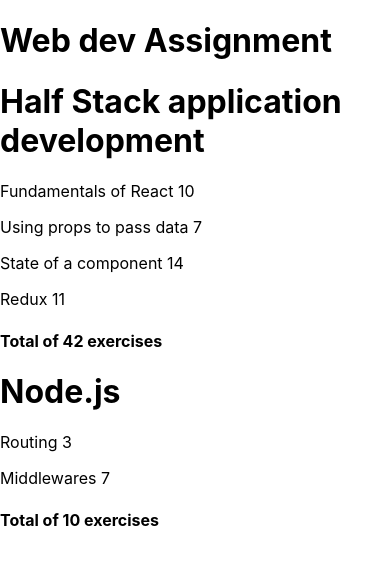
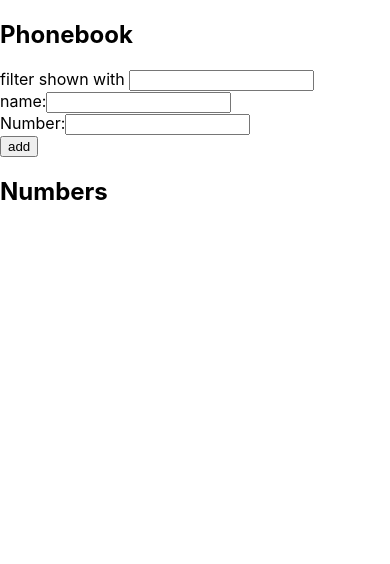
Before and after one commit to samcesa45/fullstackopen-part1, a React (Create React App) app: page / in a window 390 px wide. Shown: the top 564 px of the page. Built offline with nearby package versions, Linux system fonts and the light colour scheme.

Commit message:
added exercise_2.6 phonebook

```diff
--- /dev/null
+++ b/src/exercise_2.6/App.js
@@ -0,0 +1,60 @@
+import React, { useEffect, useState } from 'react';
+import Filter from './component/Filter';
+import PersonForm from './component/PersonForm';
+import Person from './component/Person';
+const App = () => {
+	const [persons, setPersons] = useState([]);
+	const [newName, setNewName] = useState('');
+	const [newNumber, setNumber] = useState('');
+	const [filter, setFiler] = useState('');
+
+	const handleFilterChange = (e) => {
+		setFiler(e.target.value);
+	};
+
+	const handleSubmit = (event) => {
+		event.preventDefault();
+		const personObject = {
+			name: newName,
+			number: newNumber,
+			id: Math.floor(Math.random() * 20) + 1,
+		};
+		if (persons.find((person) => person.name === newName)) {
+			alert(`${newName} is already in phonebook`);
+			setNewName('');
+			setNumber('');
+		} else {
+			setPersons(persons.concat(personObject));
+			setNewName('');
+			setNumber('');
+		}
+	};
+
+	useEffect(() => {
+		const results = persons.filter((person) =>
+			person.name.toLowerCase().includes(filter.toLowerCase())
+		);
+		setPersons(results);
+	}, [filter]);
+
+	return (
+		<div>
+			<h2>Phonebook</h2>
+			<Filter filter={filter} handleFilterChange={handleFilterChange} />
+
+			<PersonForm
+				handleSubmit={handleSubmit}
+				newName={newName}
+				setNewName={setNewName}
+				newNumber={newNumber}
+				setNumber={setNumber}
+			/>
+			<h2>Numbers</h2>
+			{persons.map((person) => (
+				<Person key={person.id} name={person.name} number={person.number} />
+			))}
+		</div>
+	);
+};
+
+export default App;
--- /dev/null
+++ b/src/exercise_2.6/component/Filter.js
@@ -0,0 +1,11 @@
+import React from 'react';
+const Filter = (props) => {
+	const { filter, handleFilterChange } = props;
+	return (
+		<div>
+			filter shown with <input value={filter} onChange={handleFilterChange} />
+		</div>
+	);
+};
+
+export default Filter;
--- /dev/null
+++ b/src/exercise_2.6/component/Person.js
@@ -0,0 +1,11 @@
+import React from 'react';
+const Person = (props) => {
+	const { name, number } = props;
+	return (
+		<p>
+			{name} {number}
+		</p>
+	);
+};
+
+export default Person;
--- /dev/null
+++ b/src/exercise_2.6/component/PersonForm.js
@@ -0,0 +1,21 @@
+import React from 'react';
+const PersonForm = (props) => {
+	const { handleSubmit, newName, setNewName, newNumber, setNumber } = props;
+	return (
+		<form onSubmit={handleSubmit}>
+			<div>
+				name:
+				<input value={newName} onChange={(e) => setNewName(e.target.value)} />
+			</div>
+			<div>
+				Number:
+				<input value={newNumber} onChange={(e) => setNumber(e.target.value)} />
+			</div>
+			<div>
+				<button type="submit">add</button>
+			</div>
+		</form>
+	);
+};
+
+export default PersonForm;
--- a/src/index.js
+++ b/src/index.js
@@ -1,7 +1,7 @@
 import React from 'react';
 import ReactDOM from 'react-dom';
 import './index.css';
-import App from './exercise_2.1/App';
+import App from './exercise_2.6/App';
 import reportWebVitals from './reportWebVitals';
 
 // const notes = [
```
Also changed, not shown: src/App.js (+34 -3 lines).
